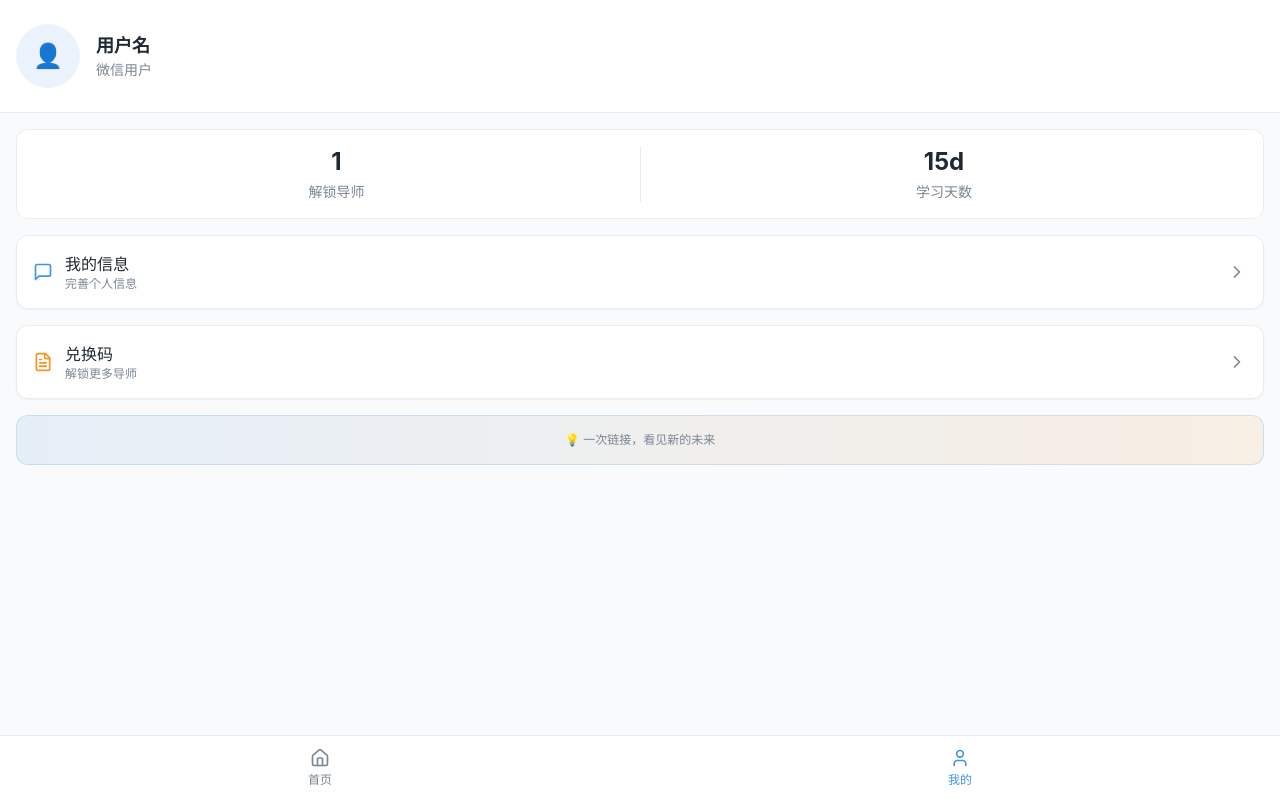
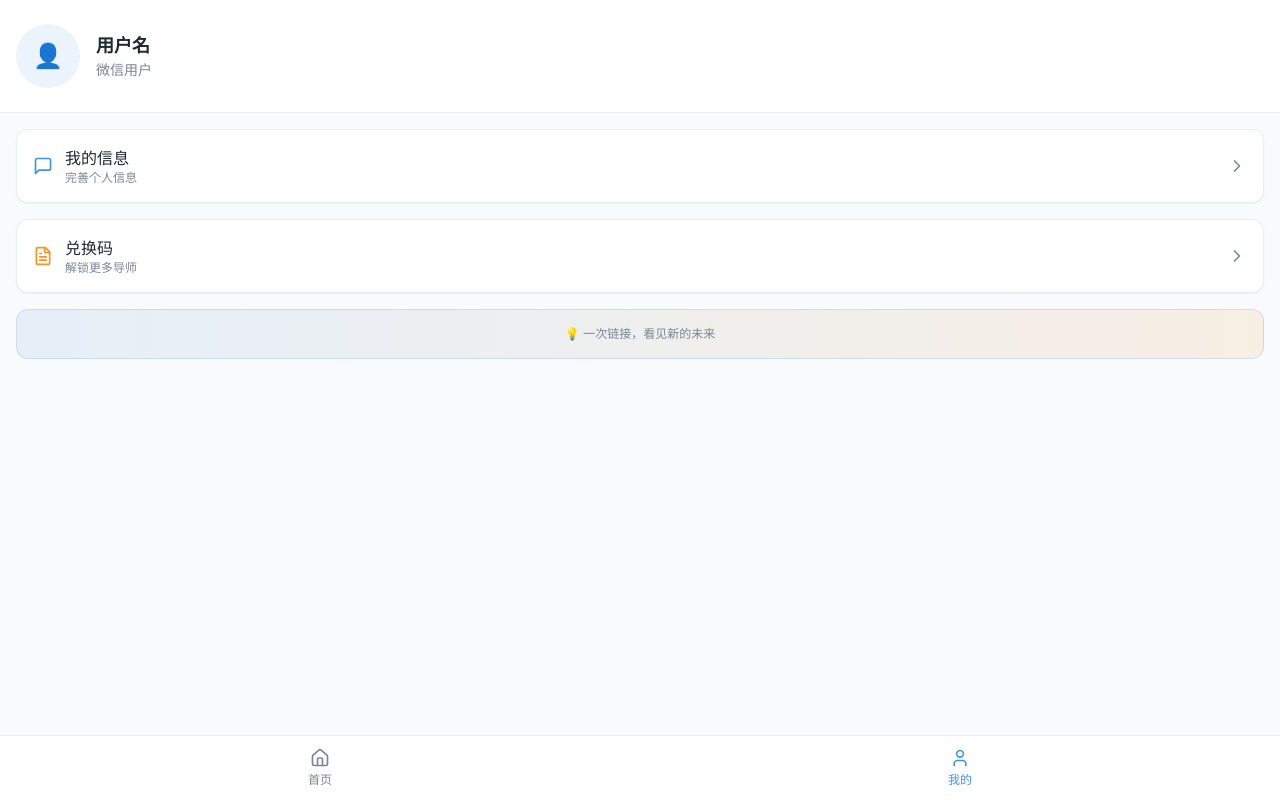
Before and after one commit to f1ashades/mini-craftsman, a React (Vite) app: page /profile in a window 1280 px wide. Built offline with nearby package versions, Linux system fonts and the light colour scheme; the HTML template or start-up script is replaced by a standard one.

Commit message:
Reverted to commit 0fd07aaaa194d496db276f51fb8f3b3f1404a2f2

```diff
--- a/src/pages/Profile.tsx
+++ b/src/pages/Profile.tsx
@@ -37,20 +37,6 @@ const Profile = () => {
           </div>
         </div>
       </header>
-
-      {/* Stats Section */}
-      <div className="mx-4 mt-4 bg-card rounded-lg border border-border p-4">
-        <div className="grid grid-cols-2 divide-x divide-border">
-          <div className="text-center">
-            <div className="text-2xl font-bold text-title">1</div>
-            <div className="text-sm text-caption mt-1">解锁导师</div>
-          </div>
-          <div className="text-center">
-            <div className="text-2xl font-bold text-title">15d</div>
-            <div className="text-sm text-caption mt-1">学习天数</div>
-          </div>
-        </div>
-      </div>
 
       <div className="p-4 space-y-4">
         {/* My Info */}
```
